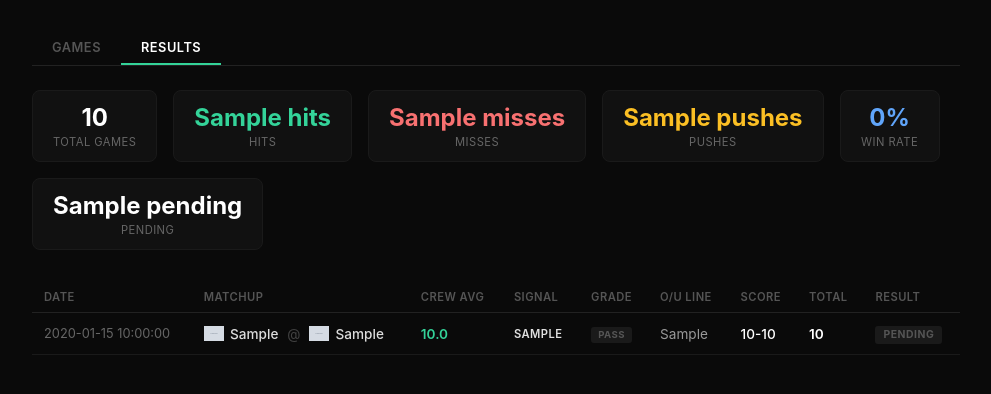
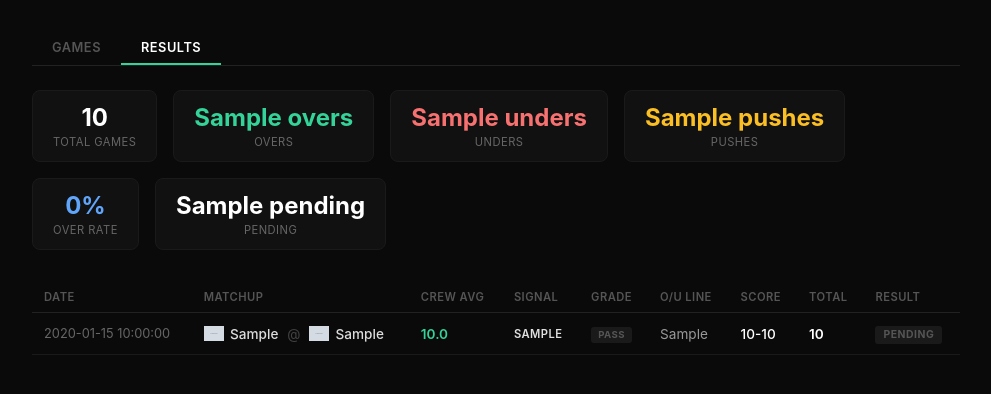
Before and after one commit to weegleweegle/venetian, a Flask app: template templates/results.html in a window 1280 px wide. Shown: the part 78-472 px from the top of the page, without its empty margins (144-1135 px from the left). Run offline with Flask 3, Linux system fonts and the light colour scheme; the template is opened without the code that fills it: most values are stand-ins (such as "Sample title", 1, 10 or a date in 2020); grey boxes marked "Sample" are stand-in pictures.

Commit message:
Add /api/update-lines endpoint and show OVER/UNDER results on results page
- Add permanent POST /api/update-lines endpoint for manually setting O/U
  lines and scores (accepts JSON array with team names and date)
- Compute OVER/UNDER/PUSH result by comparing actual total vs O/U line,
  independent of betting signal direction
- Update results page template: OVER (green) / UNDER (red) / PUSH (yellow)
- Update summary cards to show Overs/Unders/Over Rate

Co-Authored-By: Claude Opus 4.6 <noreply@anthropic.com>

```diff
--- a/app.py
+++ b/app.py
@@ -286,6 +286,14 @@ def results():
                     gd["l1_ref_details"] = json.loads(gd["l1_ref_details"])
                 except (json.JSONDecodeError, TypeError):
                     pass
+            # Compute result: compare actual total vs O/U line
+            if gd.get("actual_total") and gd.get("ou_line"):
+                if gd["actual_total"] > gd["ou_line"]:
+                    gd["result"] = "OVER"
+                elif gd["actual_total"] < gd["ou_line"]:
+                    gd["result"] = "UNDER"
+                else:
+                    gd["result"] = "PUSH"
             games.append(gd)
     except Exception as e:
         log.warning(f"Results query failed: {e}")
@@ -293,22 +301,79 @@ def results():
     # Summary stats
     total = len(games)
     with_results = [g for g in games if g.get("result")]
-    hits = sum(1 for g in with_results if g["result"] == "HIT")
-    misses = sum(1 for g in with_results if g["result"] == "MISS")
+    overs = sum(1 for g in with_results if g["result"] == "OVER")
+    unders = sum(1 for g in with_results if g["result"] == "UNDER")
     pushes = sum(1 for g in with_results if g["result"] == "PUSH")
     pending = total - len(with_results)
-    win_pct = (hits / (hits + misses) * 100) if (hits + misses) > 0 else 0
+    over_pct = (overs / (overs + unders) * 100) if (overs + unders) > 0 else 0
 
     return render_template("results.html",
         games=games,
         total=total,
-        hits=hits,
-        misses=misses,
+        overs=overs,
+        unders=unders,
         pushes=pushes,
         pending=pending,
-        win_pct=win_pct,
+        over_pct=over_pct,
     )
 
+
+
+@app.route("/api/update-lines", methods=["POST"])
+def update_lines():
+    """Update O/U lines and scores for games.
+
+    Accepts JSON array: [{"away": "Team", "home": "Team", "date": "YYYY-MM-DD",
+                          "ou_line": 135.5, "away_score": 61, "home_score": 67}]
+    """
+    db = get_db()
+    data = request.get_json()
+    if not data or not isinstance(data, list):
+        return jsonify({"error": "Expected JSON array"}), 400
+
+    results = []
+    for g in data:
+        home = g.get("home", "")
+        away = g.get("away", "")
+        date = g.get("date", "")
+        ou_line = g.get("ou_line")
+
+        if not home or not away or not date:
+            results.append(f"SKIP: missing home/away/date")
+            continue
+
+        row = db.execute("""
+            SELECT ga.game_key
+            FROM game_analysis ga
+            JOIN game_assignments gm ON ga.game_key = gm.game_key
+            WHERE gm.game_date = ?
+              AND LOWER(gm.home_team) LIKE ?
+              AND LOWER(gm.away_team) LIKE ?
+        """, (date, f"%{home.lower()}%", f"%{away.lower()}%")).fetchone()
+
+        if not row:
+            results.append(f"NOT FOUND: {away} @ {home} ({date})")
+            continue
+
+        updates = {}
+        if ou_line is not None:
+            updates["ou_line"] = float(ou_line)
+        if g.get("home_score") is not None and g.get("away_score") is not None:
+            updates["home_score"] = int(g["home_score"])
+            updates["away_score"] = int(g["away_score"])
+            updates["actual_total"] = updates["home_score"] + updates["away_score"]
+
+        if not updates:
+            results.append(f"SKIP: no data for {away} @ {home}")
+            continue
+
+        set_clause = ", ".join(f"{k} = ?" for k in updates)
+        vals = list(updates.values()) + [row["game_key"]]
+        db.execute(f"UPDATE game_analysis SET {set_clause} WHERE game_key = ?", vals)
+        results.append(f"OK: {away} @ {home} | " + " | ".join(f"{k}={v}" for k, v in updates.items()))
+
+    db.commit()
+    return jsonify({"updated": len([r for r in results if r.startswith("OK")]), "details": results})
 
 
 @app.route("/api/ref/<name>")
--- a/templates/results.html
+++ b/templates/results.html
@@ -99,8 +99,8 @@
             margin-top: 0.2rem;
         }
 
-        .summary-card.hit .value { color: #34d399; }
-        .summary-card.miss .value { color: #f87171; }
+        .summary-card.over .value { color: #34d399; }
+        .summary-card.under .value { color: #f87171; }
         .summary-card.push .value { color: #fbbf24; }
         .summary-card.pct .value { color: #60a5fa; }
 
@@ -204,8 +204,8 @@
             letter-spacing: 0.05em;
         }
 
-        .result-hit { background: #0d3320; color: #34d399; }
-        .result-miss { background: #3b1010; color: #f87171; }
+        .result-over { background: #0d3320; color: #34d399; }
+        .result-under { background: #3b1010; color: #f87171; }
         .result-push { background: #332b0d; color: #fbbf24; }
         .result-pending { background: #1a1a1a; color: #555; }
 
@@ -310,21 +310,21 @@
                 <div class="value">{{ total }}</div>
                 <div class="label">Total Games</div>
             </div>
-            <div class="summary-card hit">
-                <div class="value">{{ hits }}</div>
-                <div class="label">Hits</div>
+            <div class="summary-card over">
+                <div class="value">{{ overs }}</div>
+                <div class="label">Overs</div>
             </div>
-            <div class="summary-card miss">
-                <div class="value">{{ misses }}</div>
-                <div class="label">Misses</div>
+            <div class="summary-card under">
+                <div class="value">{{ unders }}</div>
+                <div class="label">Unders</div>
             </div>
             <div class="summary-card push">
                 <div class="value">{{ pushes }}</div>
                 <div class="label">Pushes</div>
             </div>
             <div class="summary-card pct">
-                <div class="value">{{ "%.0f"|format(win_pct) }}%</div>
-                <div class="label">Win Rate</div>
+                <div class="value">{{ "%.0f"|format(over_pct) }}%</div>
+                <div class="label">Over Rate</div>
             </div>
             <div class="summary-card">
                 <div class="value">{{ pending }}</div>
@@ -395,10 +395,10 @@
                         {% endif %}
                     </td>
                     <td>
-                        {% if g.result == 'HIT' %}
-                            <span class="result-badge result-hit">HIT</span>
-                        {% elif g.result == 'MISS' %}
-                            <span class="result-badge result-miss">MISS</span>
+                        {% if g.result == 'OVER' %}
+                            <span class="result-badge result-over">OVER</span>
+                        {% elif g.result == 'UNDER' %}
+                            <span class="result-badge result-under">UNDER</span>
                         {% elif g.result == 'PUSH' %}
                             <span class="result-badge result-push">PUSH</span>
                         {% else %}
```
